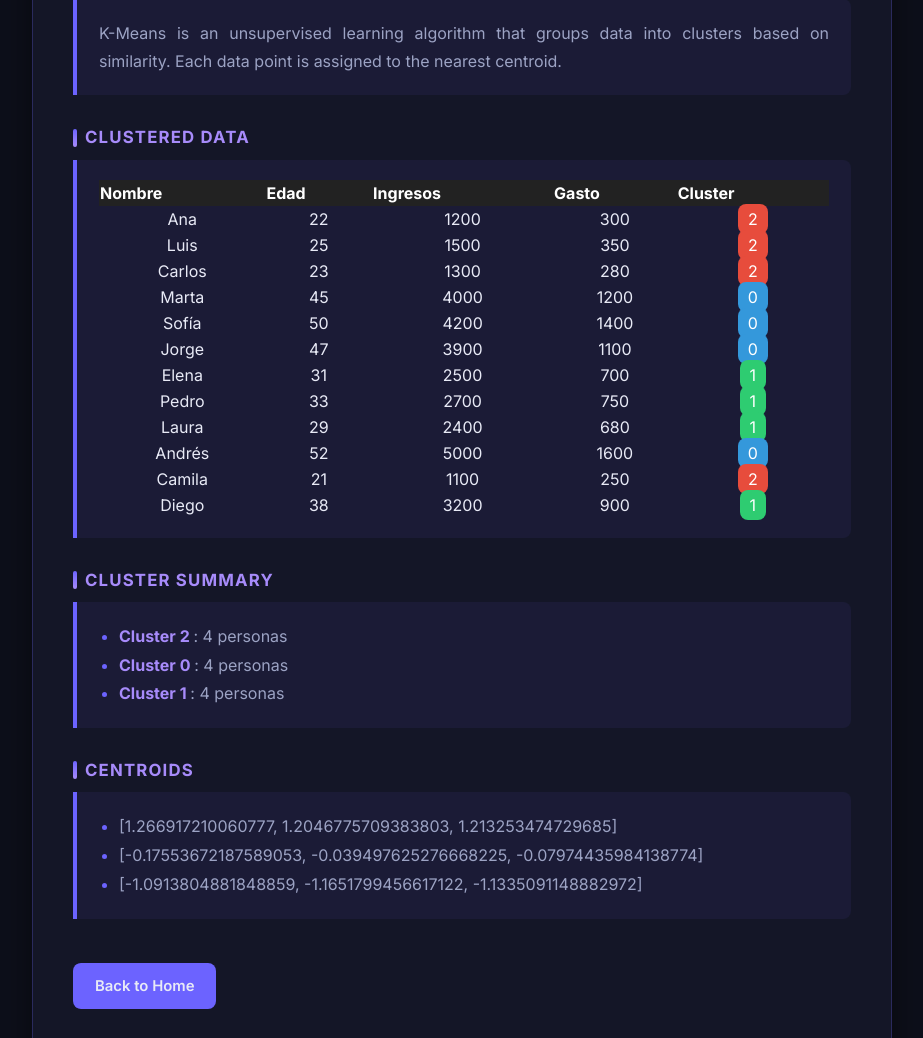
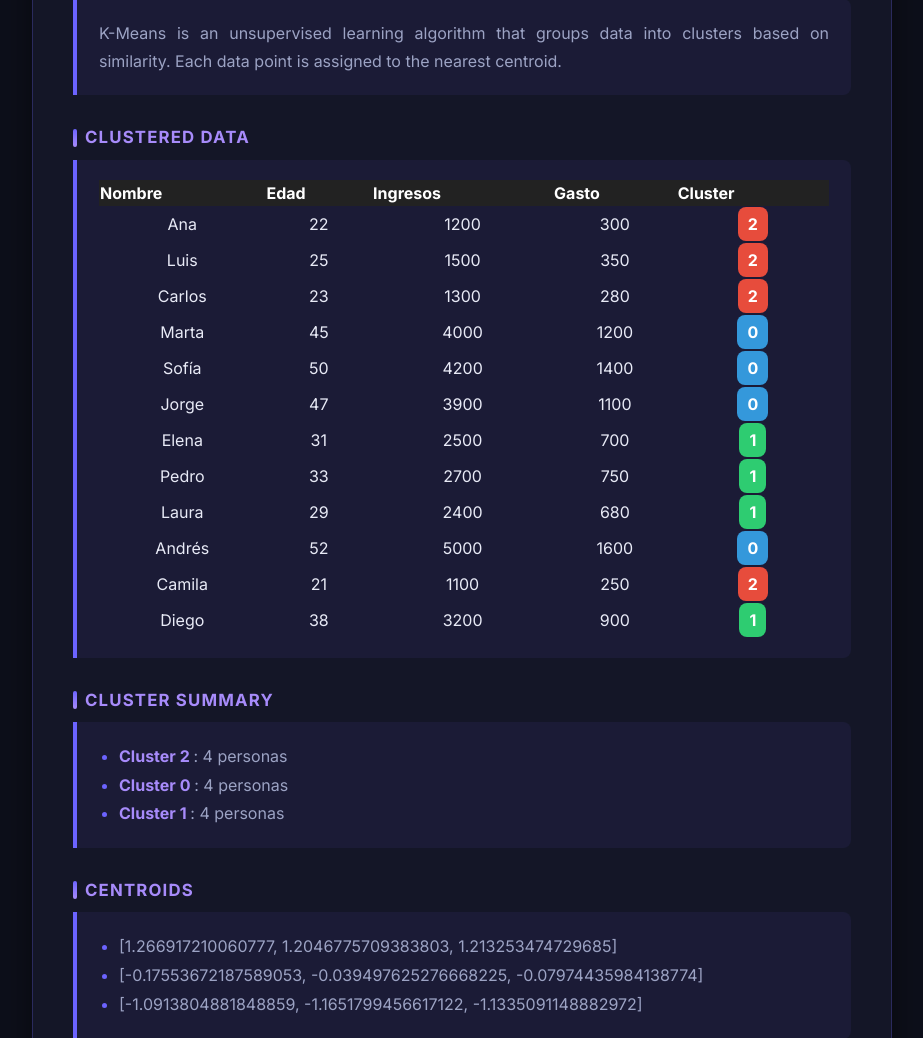
Before and after one commit to jdvargassanchez/machine-learning, a Flask app: page /clustering-app in a window 1280 px wide. Shown: the part 653-1691 px from the top of the page, without its empty margins (178-1101 px from the left). Run offline with Flask 3, Linux system fonts and the light colour scheme; parts of the project's set-up code (start-up, migrations or seed data) failed here and were passed over.

Commit message:
I left all my styles outside the HTML and put them in the static folder with all the other CSS for the website's color styles.

```diff
--- a/static/css/style.css
+++ b/static/css/style.css
@@ -978,3 +978,28 @@ body.grades-page {
 
     /* rojo */
 }
+
+.cluster {
+    padding: 5px 10px;
+    border-radius: 8px;
+    color: white;
+    font-weight: bold;
+    display: inline-block;
+}
+
+/* Colores por cluster */
+.cluster-0 {
+    background-color: #3498db;
+}
+
+/* azul */
+.cluster-1 {
+    background-color: #2ecc71;
+}
+
+/* verde */
+.cluster-2 {
+    background-color: #e74c3c;
+}
+
+/* rojo */
--- a/templates/clustering_app.html
+++ b/templates/clustering_app.html
@@ -47,16 +47,7 @@
                 <td>{{ p.ingresos }}</td>
                 <td>{{ p.gasto }}</td>
                 <td>
-                    <span style="
-                        padding:5px 10px;
-                        border-radius:8px;
-                        color:white;
-                        background-color:
-                        {% if p.cluster == 0 %} #3498db
-                        {% elif p.cluster == 1 %} #2ecc71
-                        {% else %} #e74c3c
-                        {% endif %};
-                    ">
+                    <span class="cluster cluster-{{ p.cluster }}">
                         {{ p.cluster }}
                     </span>
                 </td>
```
